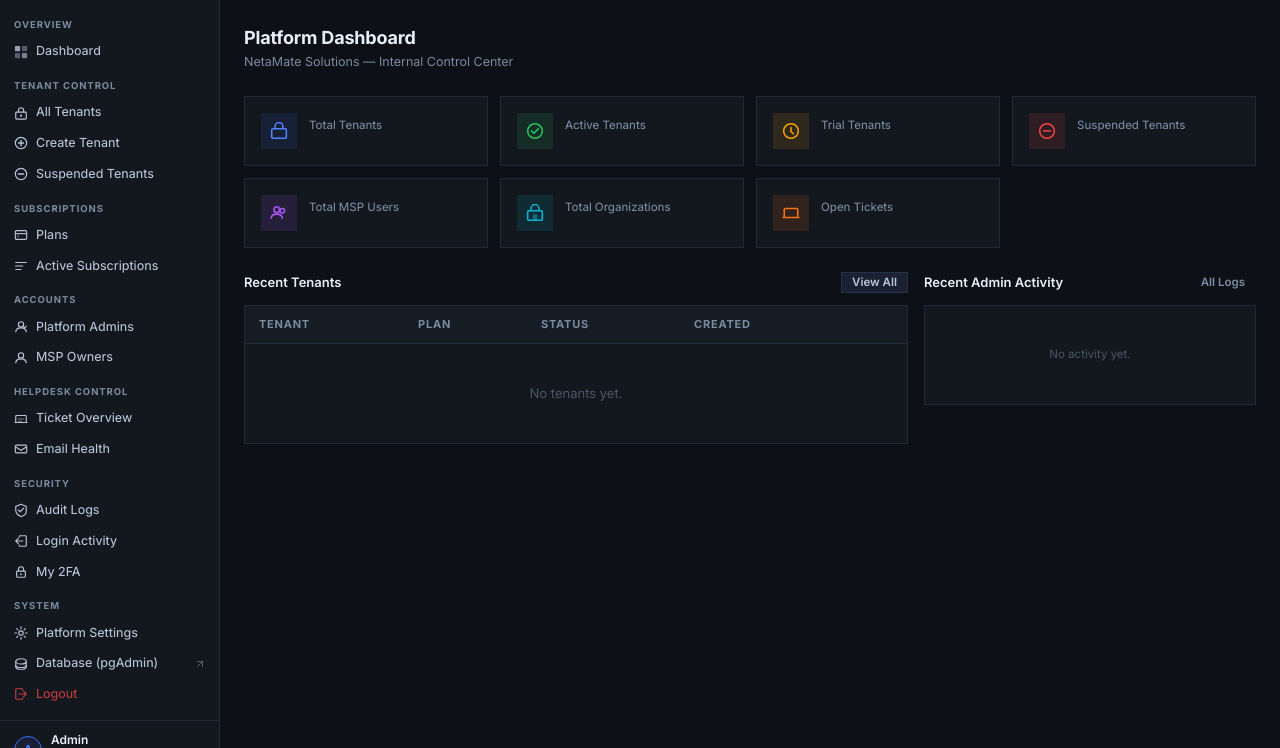
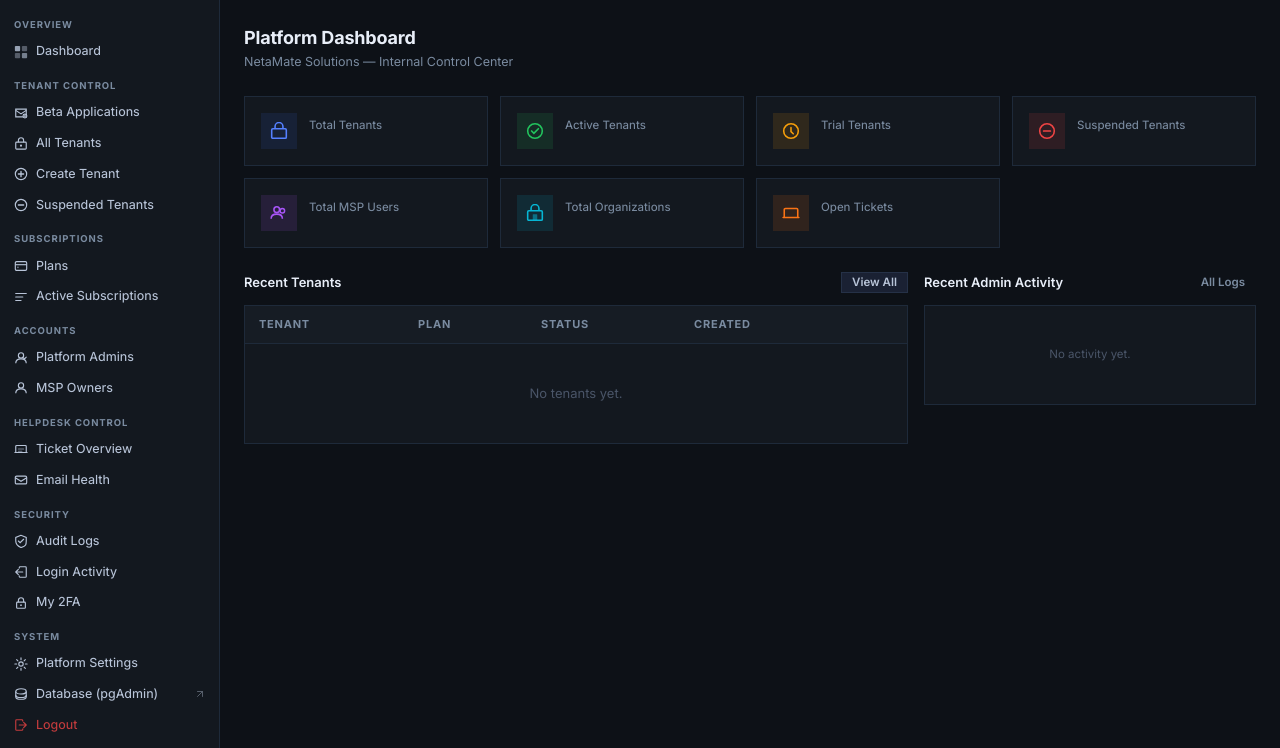
Before and after one commit to rizwansammo/MateDesk, a Django app: template backend/apps/platform_admin/templates/platform_admin/dashboard.html in a window 1280 px wide. Shown: the part 52-800 px from the top of the page. Run offline with Django 5.2, Linux system fonts and the light colour scheme; the template is opened without the code that fills it, so the values that code supplies are empty.

Commit message:
feat(beta): add beta applications to platform admin navigation

```diff
--- a/backend/apps/platform_admin/templates/platform_admin/base.html
+++ b/backend/apps/platform_admin/templates/platform_admin/base.html
@@ -108,6 +108,15 @@
         <!-- Tenant Control -->
         <div class="nav-section">
           <span class="nav-section-label">Tenant Control</span>
+          <a href="{% url 'platform_admin:beta_applications' %}" class="nav-item {% if page == 'beta_applications' %}active{% endif %}">
+            <svg class="nav-icon" viewBox="0 0 16 16" fill="none">
+              <path d="M2 3.5h12v9H2z" stroke="currentColor" stroke-width="1.3" fill="none"/>
+              <path d="M2 5l6 4 6-4" stroke="currentColor" stroke-width="1.3" fill="none"/>
+              <circle cx="12.5" cy="11.5" r="2.2" fill="var(--bg-panel)" stroke="currentColor" stroke-width="1.2"/>
+              <path d="M12.5 10.3v2.4M11.3 11.5h2.4" stroke="currentColor" stroke-width="1.1" stroke-linecap="round"/>
+            </svg>
+            Beta Applications
+          </a>
           <a href="{% url 'platform_admin:tenants_list' %}" class="nav-item {% if page == 'tenants' %}active{% endif %}">
             <svg class="nav-icon" viewBox="0 0 16 16" fill="none">
               <rect x="2" y="7" width="12" height="8" rx="1" stroke="currentColor" stroke-width="1.3" fill="none"/>
```
